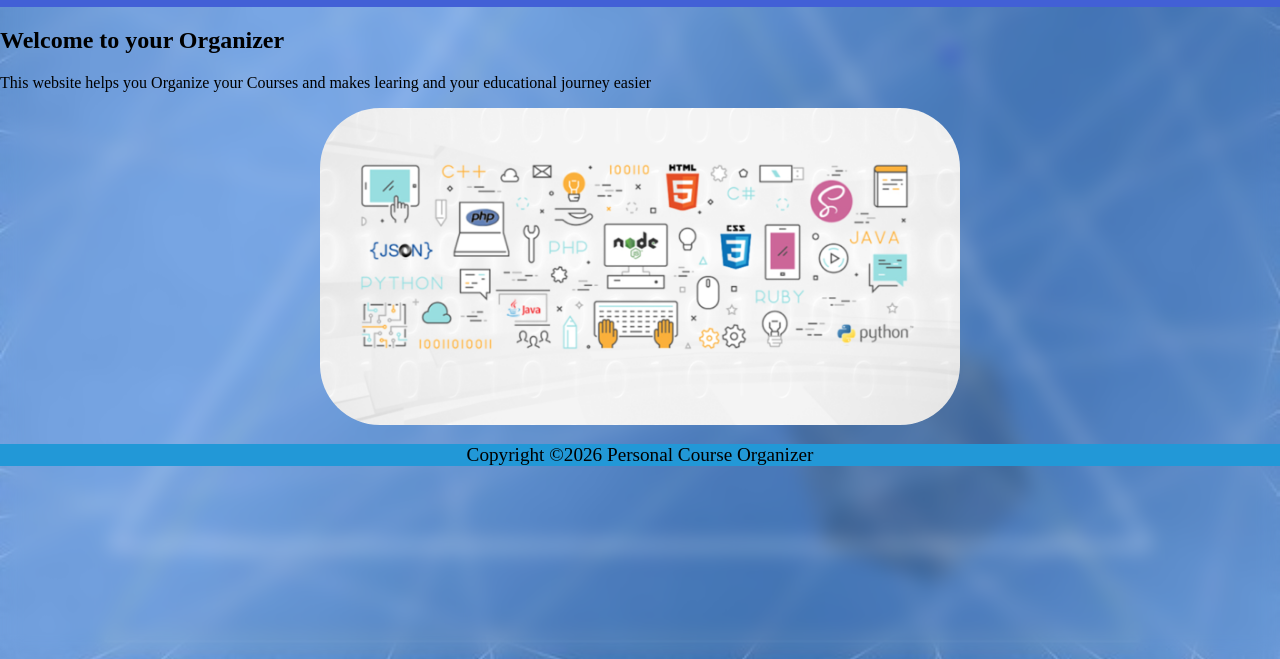
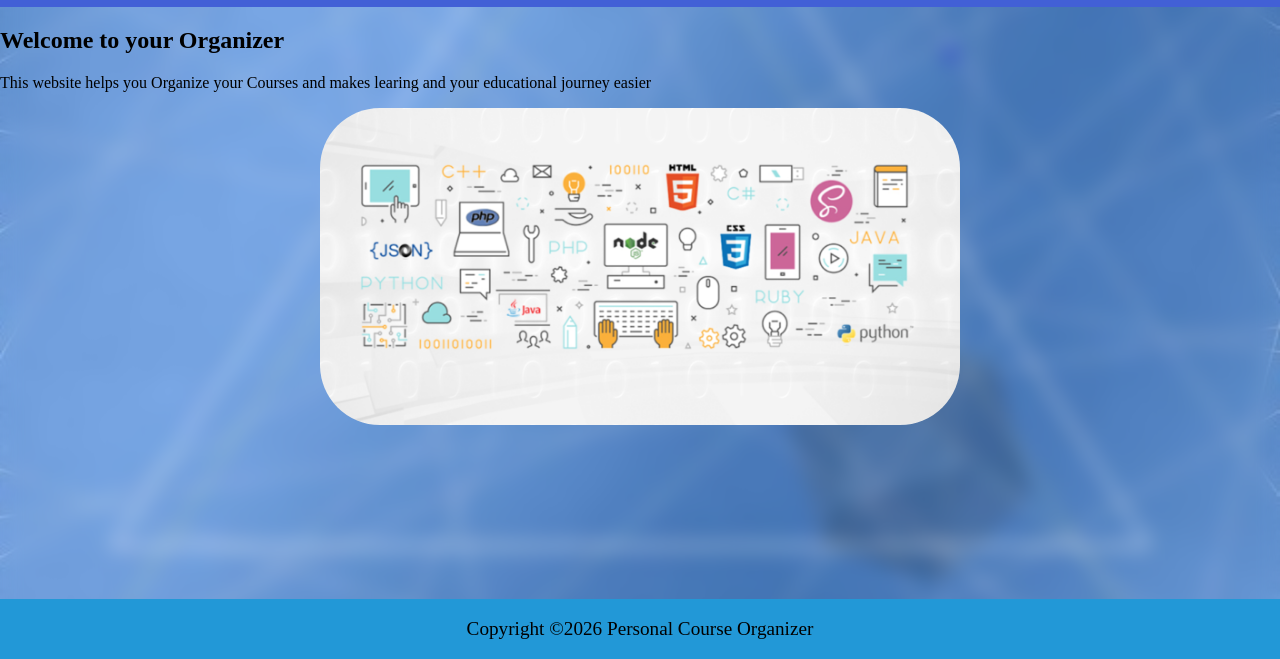
Before and after one commit to hodahassan2388-blip/hodahassan2388.github.io, a plain HTML site: page index.html in a window 1280 px wide. Shown: the part 141-800 px from the top of the page. Drawn offline with Linux system fonts and the light colour scheme.

Commit message:
css upload

```diff
--- a/style.css
+++ b/style.css
@@ -3,6 +3,7 @@ html,body{
   padding: 0;
 }
 body{
+  display: flex;
      background-image:url("i.jpg");
     backdrop-filter: blur(10px);
     background-size: cover ;
@@ -19,6 +20,9 @@ body{
    background-color:  #2298d7;
    padding:10px 0;
    margin: 0;
+ }
+ main{
+  flex: 1;
  }
   ul{
     display: flex;
@@ -92,8 +96,7 @@ footer{
     background-color: #2298d7;
     text-align: center;
     font-size: larger;
-    margin-top: 0;
-    margin-top: 0;
+     margin-top: 0;
    }
 @media(max-width:768px){
     nav ul,a{
@@ -122,7 +125,7 @@ footer{
         background-position: center;
         background-repeat: no-repeat;
         background-attachment: scroll;
-        height: auto;
+        min-height: 100vh;
     }
    footer {
    width: 100%;
```
